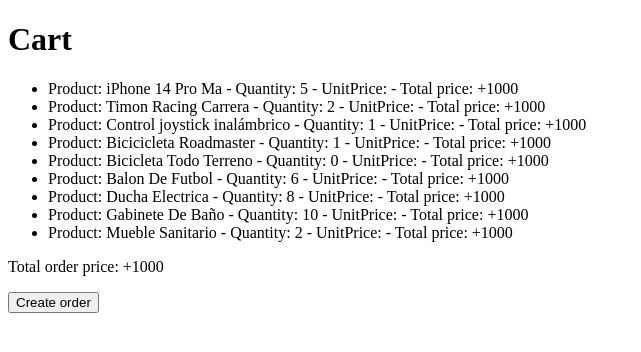
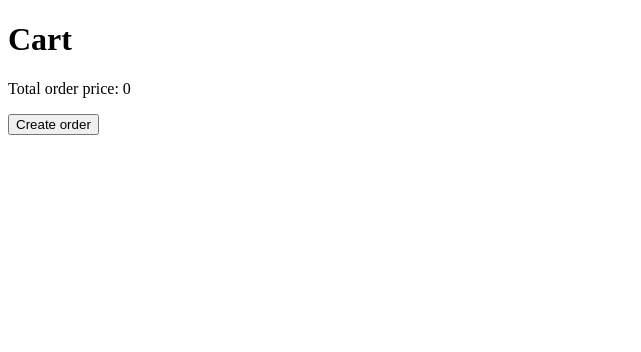
Before and after one commit to mperezs06408/alternova-shop, a React (Vite) app: page /cart in a window 1280 px wide. Shown: the top 352 px of the page, without its empty margins (0-641 px from the left). Built offline with nearby package versions, Linux system fonts and the light colour scheme; data requests are answered from the project's data file.

Commit message:
Build(card): Create cart functionality

```diff
--- a/src/App.jsx
+++ b/src/App.jsx
@@ -1,7 +1,17 @@
+import { useEffect } from 'react';
 import { BrowserRouter } from 'react-router-dom';
+import { useDispatch } from 'react-redux';
+import { getProductsList } from './store/thunks/productsThunk';
 import Router from './router/Router';
 
 function App() {
+  const dispatch = useDispatch();
+
+  useEffect(()=>{
+    console.log('restart')
+    dispatch( getProductsList() );
+  },[])
+
   return (
     <BrowserRouter>
       <Router />
--- a/src/api/db.js
+++ /dev/null
@@ -1,57 +0,0 @@
-export const db = [
-      {
-        "name": "iPhone 14 Pro Ma",
-        "unit_price": 5000,
-        "stock": 5,
-        "type": "technology"
-      },
-      {
-        "name": "Timon Racing Carrera",
-        "unit_price": 8000,
-        "stock": 2,
-        "type": "technology"
-      },
-      {
-        "name": "Control joystick inalámbrico",
-        "unit_price": 1000,
-        "stock": 1,
-        "type": "technology"
-      },
-      {
-        "name": "Bicicicleta Roadmaster",
-        "unit_price": 1800,
-        "stock": 1,
-        "type": "sport"
-      },
-      {
-        "name": "Bicicleta Todo Terreno",
-        "unit_price": 200,
-        "stock": 0,
-        "type": "sport"
-      },
-      {
-        "name": "Balon De Futbol",
-        "unit_price": 120,
-        "stock": 6,
-        "type": "sport"
-      },
-      {
-        "name": "Ducha Electrica",
-        "unit_price": 120,
-        "stock": 8,
-        "type": "building"
-      },
-      {
-        "name": "Gabinete De Baño",
-        "unit_price": 650,
-        "stock": 10,
-        "type": "building"
-      },
-      {
-        "name": "Mueble Sanitario",
-        "unit_price": 900,
-        "stock": 2,
-        "type": "building"
-      }
-
-    ];
--- a/src/api/db.json
+++ b/src/api/db.json
@@ -54,6 +54,6 @@
       "stock": 2,
       "type": "building"
     }
-
-    ]
+  ],
+  "orders": []
 }
--- a/src/pages/ProductStore/index.jsx
+++ b/src/pages/ProductStore/index.jsx
@@ -1,30 +1,40 @@
-import { useState } from 'react';
 import { useNavigate } from 'react-router-dom';
-import { useSelector } from 'react-redux';
-import { db } from '@/api/db';
+import { useSelector, useDispatch } from 'react-redux';
+import { setProduct } from '@slices/productListSlice.js';
+import { addToCart } from '../../store/slices/cartSlice';
 
 function ProductStore() {
     const {products} = useSelector( state => state.productList);
-    // const [products, setProducts] = useState(db);
+    const dispatch = useDispatch();
 
     const navigation = useNavigate();
 
-    const handleClick = () => {
+    const onNavigateToCart = () => {
         navigation('/cart');
+    }
+
+    const handleClick = (name, stock, unitPrice) => {
+        console.log(name, stock);
+
+        dispatch( setProduct({name:name, value: stock - 1}) )
+        dispatch( addToCart({name:name, unitPrice: unitPrice}) )
     }
 
 
     return(
         <div>
             <h1>Products list</h1>
-            <button onClick={handleClick}>Go to cart</button>
+            <button onClick={onNavigateToCart}>Go to cart</button>
             <ul>
                 {
                     products.map( it => (
-                        <li key={it.id}>
+                        <li key={it.name}>
                             <h2>{it.name}</h2>
                             <h3>Stock: {it.stock}</h3>
-                            <button>Add to cart</button>
+                            <button
+                                onClick={() => handleClick(it.name, it.stock, it.unit_price)}
+                                disabled={it.stock === 0}
+                            >Add to cart</button>
                         </li>
                     ))
                 }
--- a/src/pages/ShoppingCart/index.jsx
+++ b/src/pages/ShoppingCart/index.jsx
@@ -1,13 +1,19 @@
-import { useState } from 'react';
 import { useNavigate } from 'react-router-dom';
-import { db } from '@/api/db';
+import { useSelector, useDispatch } from 'react-redux';
+import { createOrder } from '@/store/thunks/productsThunk';
+function ShoppingCart() {
+    const {
+        cart,
+        totalOrderPrice
+    } = useSelector(state => state.cart);
+    const dispatch = useDispatch();
 
-function ShoppingCart() {
-    const [products, setProducts] = useState(db);
     const navigation = useNavigate();
 
     const handleSubmit = () => {
         navigation('/');
+
+        dispatch( createOrder() )
     }
 
     return(
@@ -15,12 +21,12 @@
             <h1>Cart</h1>
             <ul>
                 {
-                    products.map(it => (
-                        <li key={it.id}>Product: {it.name} - Quantity: {it.stock} - UnitPrice: {it.price} - Total price: +1000</li>
+                    cart.map(it => (
+                        <li key={it.id}>Product: {it.name} - Quantity: {it.quantity} - UnitPrice: {it.unitPrice} - Total price: {it.totalPrice}</li>
                     ))
                 }
             </ul>
-            <p>Total order price: +1000</p>
+            <p>Total order price: { totalOrderPrice }</p>
             <button onClick={handleSubmit}>Create order</button>
         </div>
     )
--- /dev/null
+++ b/src/store/slices/cartSlice.js
@@ -0,0 +1,52 @@
+import { createSlice } from "@reduxjs/toolkit";
+
+const initialState = {
+    cart: [],
+    totalOrderProducts: 0,
+    totalOrderPrice: 0
+}
+
+const reducers = {
+    addToCart: (state, action) => {
+        const {
+            name,
+            unitPrice
+        } = action.payload;
+
+        const product = state.cart.find( it => it.name === name);
+
+        if (product) {
+            product.quantity += 1;
+            product.totalPrice += unitPrice;
+        } else {
+            const newProduct = {
+                name: name,
+                quantity: 1,
+                unitPrice: unitPrice,
+                totalPrice: unitPrice
+            }
+
+            state.cart.push(newProduct);
+        }
+
+        state.totalOrderProducts += 1;
+        state.totalOrderPrice += unitPrice;
+        console.log(name, unitPrice);
+    },
+    clearCart: (state) => {
+        state.cart = [];
+        state.totalOrderProducts = 0;
+        state.totalOrderPrice = 0;
+    }
+}
+
+export const cartSlice = createSlice({
+    name: 'cartSlice',
+    initialState,
+    reducers
+})
+
+export const {
+    addToCart,
+    clearCart
+} = cartSlice.actions
--- a/src/store/slices/productListSlice.js
+++ b/src/store/slices/productListSlice.js
@@ -5,7 +5,23 @@
 }
 
 const reducers = {
+    setProducts: (state, action) => {
+        console.log(action.payload);
 
+        state.products = action.payload
+    },
+    setProduct: (state, action) => {
+        const {
+            name,
+            value
+        } = action.payload;
+
+        const product = state.products.find( it => it.name == name);
+
+        if (product) {
+            product.stock = value;
+        }
+    }
 }
 
 export const productListSlice = createSlice({
@@ -14,6 +30,7 @@
     reducers
 })
 
-// export const {
-
-// } = productListSlice.actions
+export const {
+    setProducts,
+    setProduct
+} = productListSlice.actions
--- a/src/store/store.js
+++ b/src/store/store.js
@@ -1,8 +1,10 @@
 import { configureStore } from "@reduxjs/toolkit";
 import { productListSlice } from "./slices/productListSlice";
+import { cartSlice } from "./slices/cartSlice";
 
 export const store = configureStore({
     reducer: {
-        productList: productListSlice.reducer
+        productList: productListSlice.reducer,
+        cart: cartSlice.reducer
     }
 })
--- /dev/null
+++ b/src/store/thunks/productsThunk.js
@@ -0,0 +1,50 @@
+import { setProducts } from '../slices/productListSlice';
+import { clearCart } from '../slices/cartSlice';
+import fs from 'vite-plugin-fs/browser';
+import { v4 as uniqueId } from 'uuid';
+import jsonStringifyDate from 'json-stringify-date';
+
+const SERVER = "http://localhost:3000"
+const SOURCE_ENTITY = "/products"
+const DESTINY_ENTITY = "/orders"
+
+export const getProductsList = () => {
+    return async(dispatch, state) => {
+        const request = await fetch(`${SERVER}${SOURCE_ENTITY}`);
+        const response = await request.json();
+
+        dispatch( setProducts(response) );
+    }
+}
+
+export const createOrder = () => {
+    return async(dispatch, state) => {
+        const {
+            cart
+        } = state();
+
+        console.log(cart, 'cart')
+        const date = new Date();
+        const id = uniqueId();
+
+        const obj = {
+            id: id,
+            date: jsonStringifyDate.stringify(date).replaceAll('\"', ''),
+            total_order_products: cart.totalOrderProducts,
+            products: cart.cart,
+            total_order_price: cart.totalOrderPrice
+        }
+
+        const file = await fs.writeFile(`src/api/__${id}.json`, JSON.stringify(obj))
+
+        const saveOrder = await fetch(`${SERVER}${DESTINY_ENTITY}`, {
+            method: 'POST',
+            body: JSON.stringify(obj),
+            headers: {
+                'Content-Type': 'application/json'
+            }
+        });
+
+        dispatch( clearCart() )
+    }
+}
--- a/vite.config.js
+++ b/vite.config.js
@@ -1,13 +1,16 @@
 import { defineConfig } from 'vite'
 import react from '@vitejs/plugin-react'
+import fs from 'vite-plugin-fs'
 import path from 'path'
 
 // https://vitejs.dev/config/
 export default defineConfig({
   resolve: {
     alias:{
-      "@": path.resolve(__dirname, '/src')
+      "@": path.resolve(__dirname, '/src'),
+      "@slices": path.resolve(__dirname, '/src/store/slices'),
+      "@api": path.resolve(__dirname, '/src/api')
     }
   },
-  plugins: [react()],
+  plugins: [react(),fs()],
 })
```
Also changed, not shown: package.json (+7 -2 lines), src/store/thunks/productListThunk.js (deleted), 1 other file (tests, documents, lock files or other folders). Lines whose indentation alone changed are shown as unchanged.
